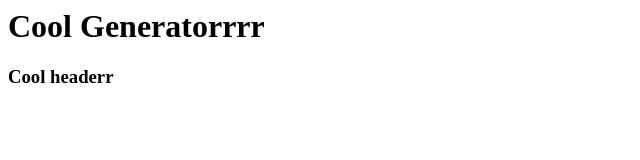
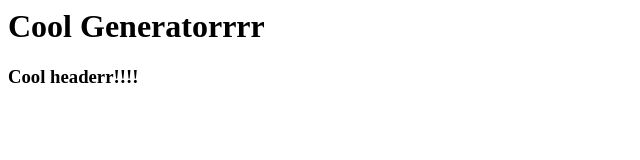
Before and after one commit to Spiegler8/Background-generator, a plain HTML site: page index.html in a window 1280 px wide. Shown: the full height of the page, 0-640 px from the left. Drawn offline with Linux system fonts and the light colour scheme.

Commit message:
added exclamation mark

```diff
--- a/index.html
+++ b/index.html
@@ -9,7 +9,7 @@
     <body>
         <h1>Cool Generatorrrr</h1>
 
-        <h3>Cool headerr</h3>
+        <h3>Cool headerr!!!!</h3>
     </body>
 
     </html>
```
